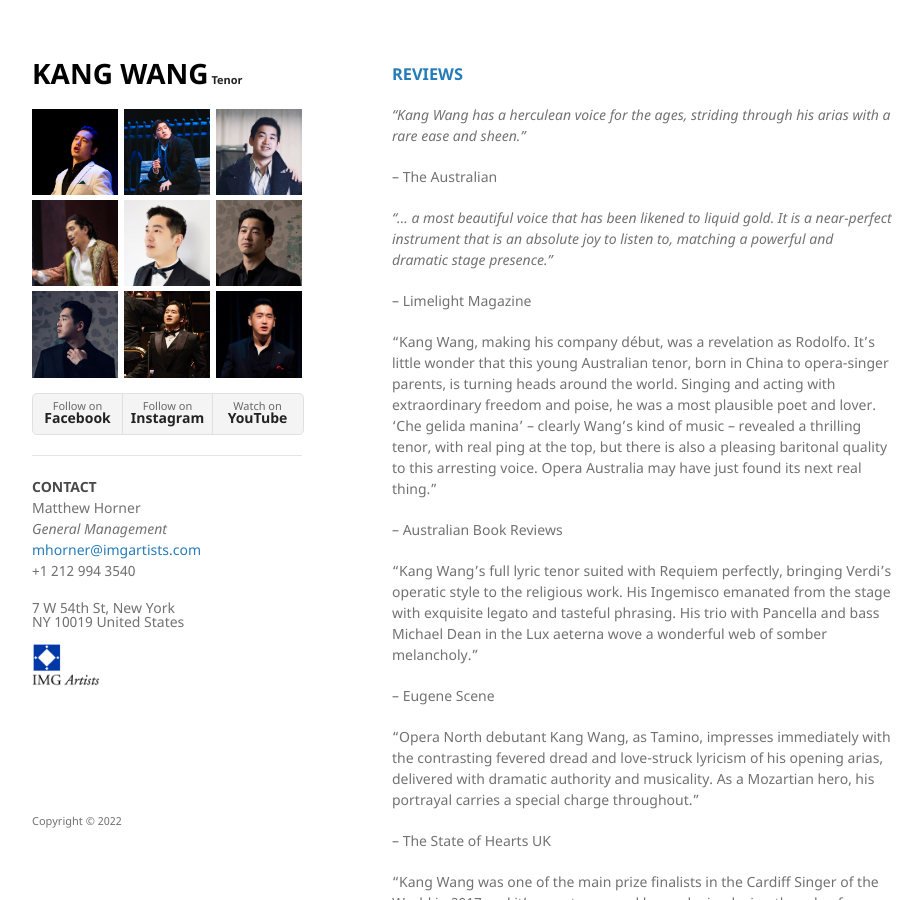
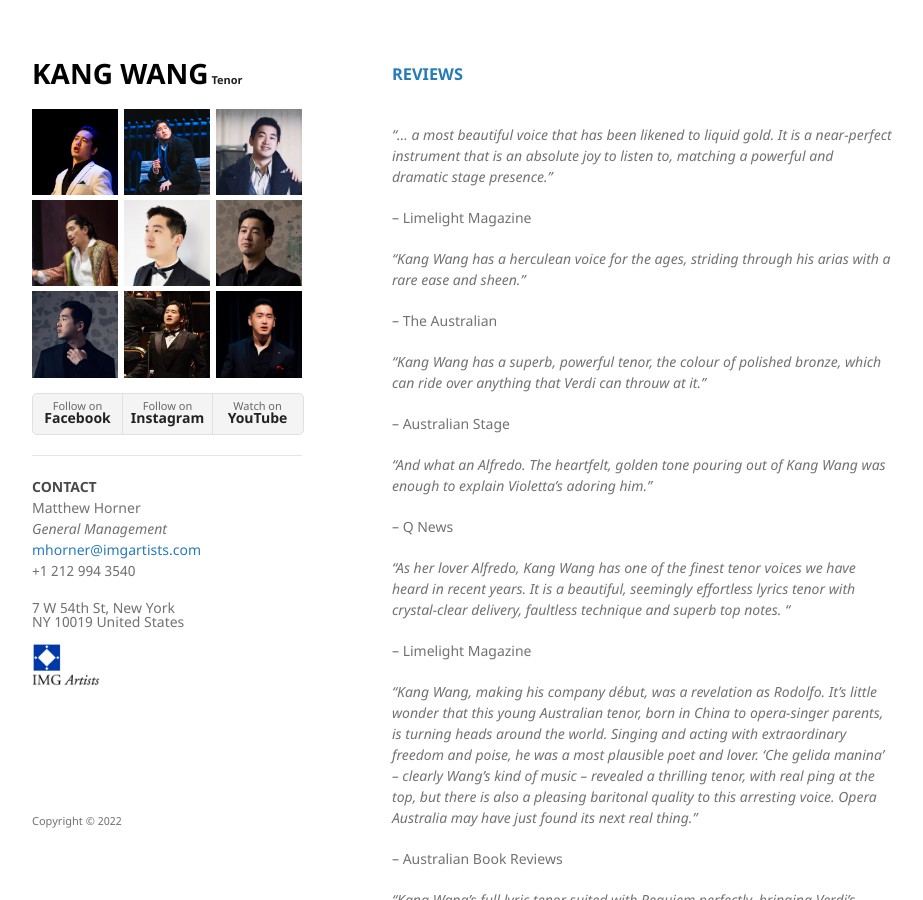
Before and after one commit to kwopera/kwt, a Jekyll site: the page built from reviews.md, in a window 1280 px wide and 900 px high. Shown: the whole window, without its empty margins (178-1101 px from the left). Built offline with Jekyll 4.4.1, drawn with Linux system fonts in a browser that asks for light colours; our own code applies the rules of GitHub Pages for plain Markdown files.

Commit message:
Update reviews.md

```diff
--- a/reviews.md
+++ b/reviews.md
@@ -1,41 +1,54 @@
 <h3 id="reviews"><a href="{{ "/reviews.html" | absolute_url }}#reviews">REVIEWS</a></h3>
 <br/>
-_“Kang Wang has a herculean voice for the ages, striding through his arias with a rare ease and sheen.”_
-
--- The Australian
 
 _“… a most beautiful voice that has been likened to liquid gold. It is a near-perfect instrument that is an absolute joy to listen to, matching a powerful and dramatic stage presence.”_
 
 -- Limelight Magazine
 
-"Kang Wang, making his company début, was a revelation as Rodolfo. It’s little wonder that this young Australian tenor, born in China to opera-singer parents, is turning heads around the world. Singing and acting with extraordinary freedom and poise, he was a most plausible poet and lover. ‘Che gelida manina’ – clearly Wang’s kind of music – revealed a thrilling tenor, with real ping at the top, but there is also a pleasing baritonal quality to this arresting voice. Opera Australia may have just found its next real thing."
+_“Kang Wang has a herculean voice for the ages, striding through his arias with a rare ease and sheen.”_
+
+-- The Australian
+
+_"Kang Wang has a superb, powerful tenor, the colour of polished bronze, which can ride over anything that Verdi can throuw at it."_
+
+-- Australian Stage
+
+_"And what an Alfredo. The heartfelt, golden tone pouring out of Kang Wang was enough to explain Violetta's adoring him."_
+
+-- Q News
+
+_"As her lover Alfredo, Kang Wang has one of the finest tenor voices we have heard in recent years. It is a beautiful, seemingly effortless lyrics tenor with crystal-clear delivery, faultless technique and superb top notes. "_
+
+-- Limelight Magazine
+
+_"Kang Wang, making his company début, was a revelation as Rodolfo. It’s little wonder that this young Australian tenor, born in China to opera-singer parents, is turning heads around the world. Singing and acting with extraordinary freedom and poise, he was a most plausible poet and lover. ‘Che gelida manina’ – clearly Wang’s kind of music – revealed a thrilling tenor, with real ping at the top, but there is also a pleasing baritonal quality to this arresting voice. Opera Australia may have just found its next real thing."_
 
 -- Australian Book Reviews
 
-"Kang Wang’s full lyric tenor suited with Requiem perfectly, bringing Verdi’s operatic style to the religious work. His Ingemisco emanated from the stage with exquisite legato and tasteful phrasing. His trio with Pancella and bass Michael Dean in the Lux aeterna wove a wonderful web of somber melancholy."
+_"Kang Wang’s full lyric tenor suited with Requiem perfectly, bringing Verdi’s operatic style to the religious work. His Ingemisco emanated from the stage with exquisite legato and tasteful phrasing. His trio with Pancella and bass Michael Dean in the Lux aeterna wove a wonderful web of somber melancholy."_
 
 -- Eugene Scene
 
-"Opera North debutant Kang Wang, as Tamino, impresses immediately with the contrasting fevered dread and love-struck lyricism of his opening arias, delivered with dramatic authority and musicality. As a Mozartian hero, his portrayal carries a special charge throughout."
+_"Opera North debutant Kang Wang, as Tamino, impresses immediately with the contrasting fevered dread and love-struck lyricism of his opening arias, delivered with dramatic authority and musicality. As a Mozartian hero, his portrayal carries a special charge throughout."_
 
 -- The State of Hearts UK
 
-"Kang Wang was one of the main prize finalists in the Cardiff Singer of the World in 2017 and it’s easy to see and hear why in playing the role of Alfredo.
+_"Kang Wang was one of the main prize finalists in the Cardiff Singer of the World in 2017 and it’s easy to see and hear why in playing the role of Alfredo.
 There is an exceptional quality in his voice and while there is clearly power and control, he exhibits a soft tenderness in many of the intimate sections. In many of the quieter passages he is capable of judging perfectly the volume needed to express his character’s emotional state against the needs of clarity for his audience.
-Listening to him you feel certain that his talent and tone are very special, which, alongside his acting ability here, made for a very convincing portrayal of his character.”
+Listening to him you feel certain that his talent and tone are very special, which, alongside his acting ability here, made for a very convincing portrayal of his character.”_
 
 -- Behind the Arras
 
 
-“Young Australian-Chinese tenor Kang Wang was a finalist in the Cardiff Singer of the World last year. His range is delivered smoothly throughout, especially across the break, and there is an admirable warmth of tone in his quieter passages as the love-sick Alfredo. This is a voice which will be welcome in the world’s great opera houses for many years to come.”
+_“Young Australian-Chinese tenor Kang Wang was a finalist in the Cardiff Singer of the World last year. His range is delivered smoothly throughout, especially across the break, and there is an admirable warmth of tone in his quieter passages as the love-sick Alfredo. This is a voice which will be welcome in the world’s great opera houses for many years to come.”_
 
 -- Express and Star
 
-"Kang Wang, another newcomer to the company, accomplished what tenors in the role of Don Ottavio rarely do – he gave the audience a believable understanding of why he was the grand Donna Anna’s fiancé. Usually the character comes across as a bit of a milksop, trailing in the formidable lady’s wake for no obvious reason, but he sang and acted the part in a manner that conveyed a strength that frequently is lost. In a spot or two his phrasing was not of the smoothest, but seeing this role in the hands of a singer who could make something of the part was such a refreshing change that it didn’t much matter."
+_"Kang Wang, another newcomer to the company, accomplished what tenors in the role of Don Ottavio rarely do – he gave the audience a believable understanding of why he was the grand Donna Anna’s fiancé. Usually the character comes across as a bit of a milksop, trailing in the formidable lady’s wake for no obvious reason, but he sang and acted the part in a manner that conveyed a strength that frequently is lost. In a spot or two his phrasing was not of the smoothest, but seeing this role in the hands of a singer who could make something of the part was such a refreshing change that it didn’t much matter."_
 
 -- onStage Pittsburgh
 
 
-"The entire cast is worthy of kudos, but the leading roles are played by the best in opera today. Kang Wang who dazzled Austin audiences in LA BOHEMÈ last season returns to play the playboy Duke with his gorgeous tenor and depth of character. He takes the iconic "La donna è mobile" from frivolous to haunting in the final act."
+_"The entire cast is worthy of kudos, but the leading roles are played by the best in opera today. Kang Wang who dazzled Austin audiences in LA BOHEMÈ last season returns to play the playboy Duke with his gorgeous tenor and depth of character. He takes the iconic "La donna è mobile" from frivolous to haunting in the final act."_
 
 -- Broadway World
```
